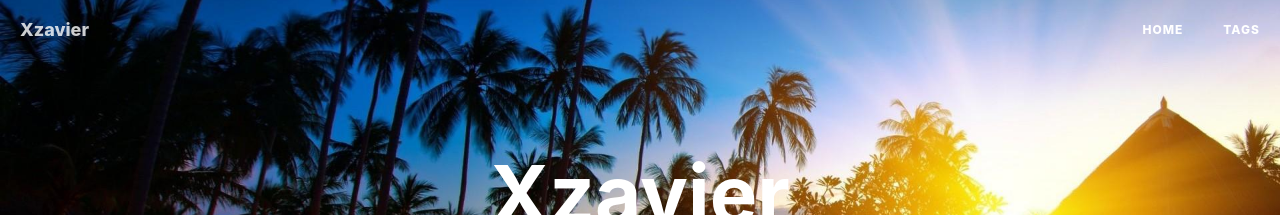
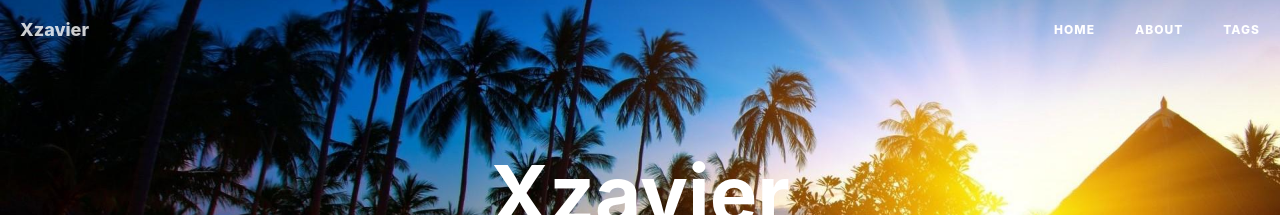
Before and after one commit to LonelyJoker/xiaohuazheng.github.io, a Jekyll site: the page built from index.html, in a window 1280 px wide. Shown: the top 215 px of the page. Built offline with Jekyll 4.4.1, drawn with Linux system fonts in a browser that asks for light colours; nearby versions of some CDN libraries; the list of posts is cut into pages by our own code; comment, search, counter and statistics services are not loaded.

Commit message:
fix about page

```diff
--- a/about.html
+++ b/about.html
@@ -1,3 +1,8 @@
+---
+layout: null
+title: About
+---
+
 <!doctype html>
 <html ⚡>
 <head>
```
